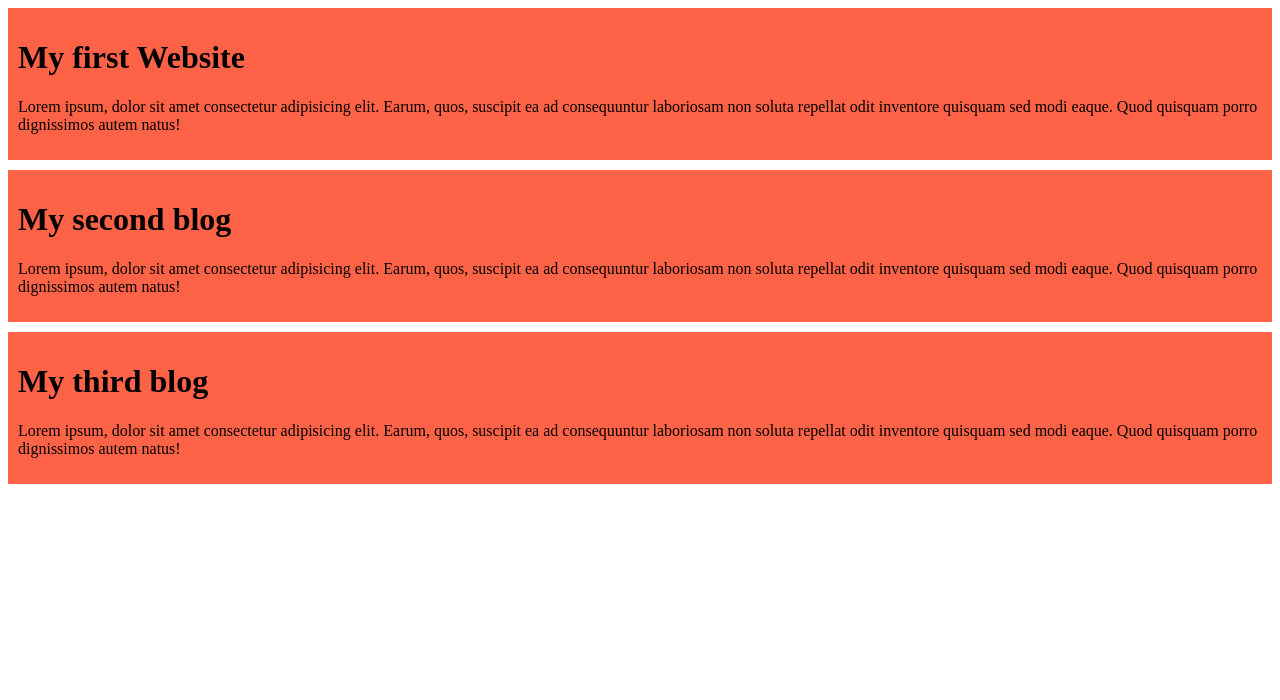
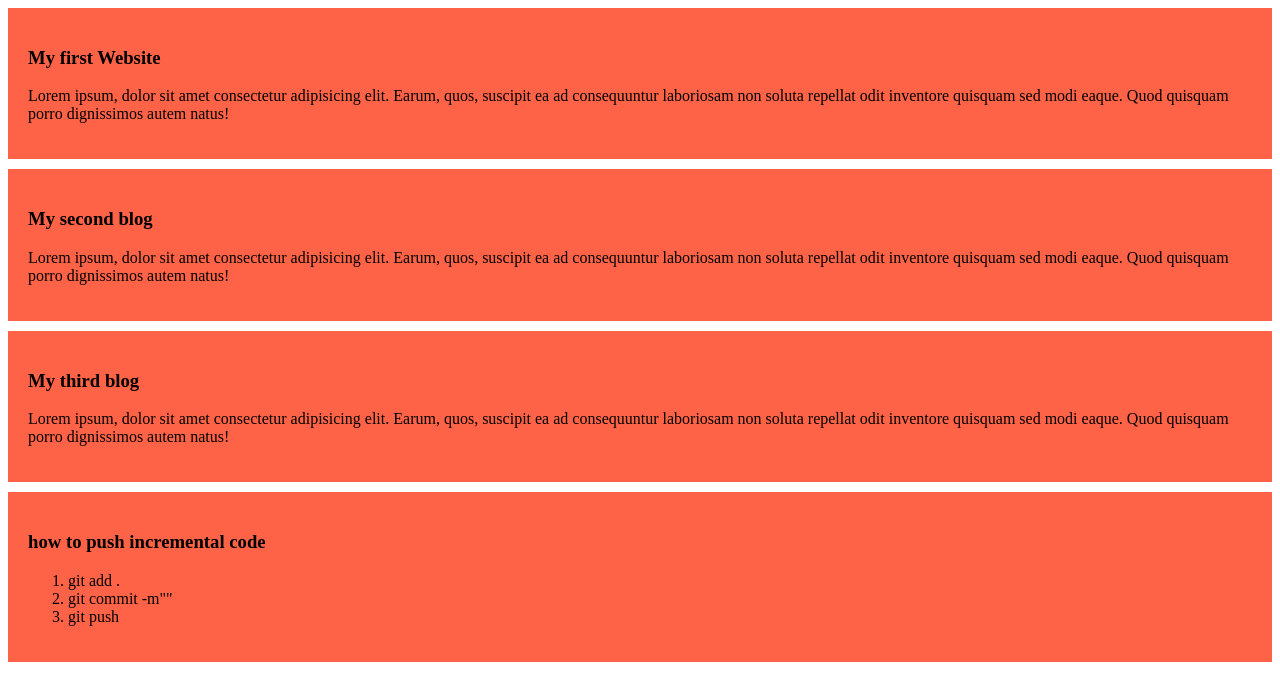
Before and after one commit to Faishal-Youshuf19/my-simple-website, a plain HTML site: page index.html in a window 1280 px wide. Drawn offline with Linux system fonts and the light colour scheme.

Commit message:
added a ordered list

```diff
--- a/index.html
+++ b/index.html
@@ -8,7 +8,7 @@
   </head>
   <body>
     <div>
-      <h1>My first Website</h1>
+      <h3>My first Website</h3>
       <p>
         Lorem ipsum, dolor sit amet consectetur adipisicing elit. Earum, quos,
         suscipit ea ad consequuntur laboriosam non soluta repellat odit
@@ -17,7 +17,7 @@
       </p>
     </div>
     <div>
-      <h1>My second blog</h1>
+      <h3>My second blog</h3>
       <p>
         Lorem ipsum, dolor sit amet consectetur adipisicing elit. Earum, quos,
         suscipit ea ad consequuntur laboriosam non soluta repellat odit
@@ -27,7 +27,7 @@
     </div>
 
     <div>
-      <h1>My third blog</h1>
+      <h3>My third blog</h3>
       <p>
         Lorem ipsum, dolor sit amet consectetur adipisicing elit. Earum, quos,
         suscipit ea ad consequuntur laboriosam non soluta repellat odit
@@ -35,5 +35,13 @@
         natus!
       </p>
     </div>
+    <div>
+      <h3>how to push incremental code</h3>
+      <ol>
+        <li>git add .</li>
+        <li>git commit -m""</li>
+        <li>git push</li>
+      </ol>
+    </div>
   </body>
 </html>
--- a/styles/blog.css
+++ b/styles/blog.css
@@ -1,5 +1,8 @@
 div {
   background-color: tomato;
-  padding: 10px;
+  padding: 20px;
   margin-bottom: 10px;
 }
+div:empty {
+  display: none;
+}
```
